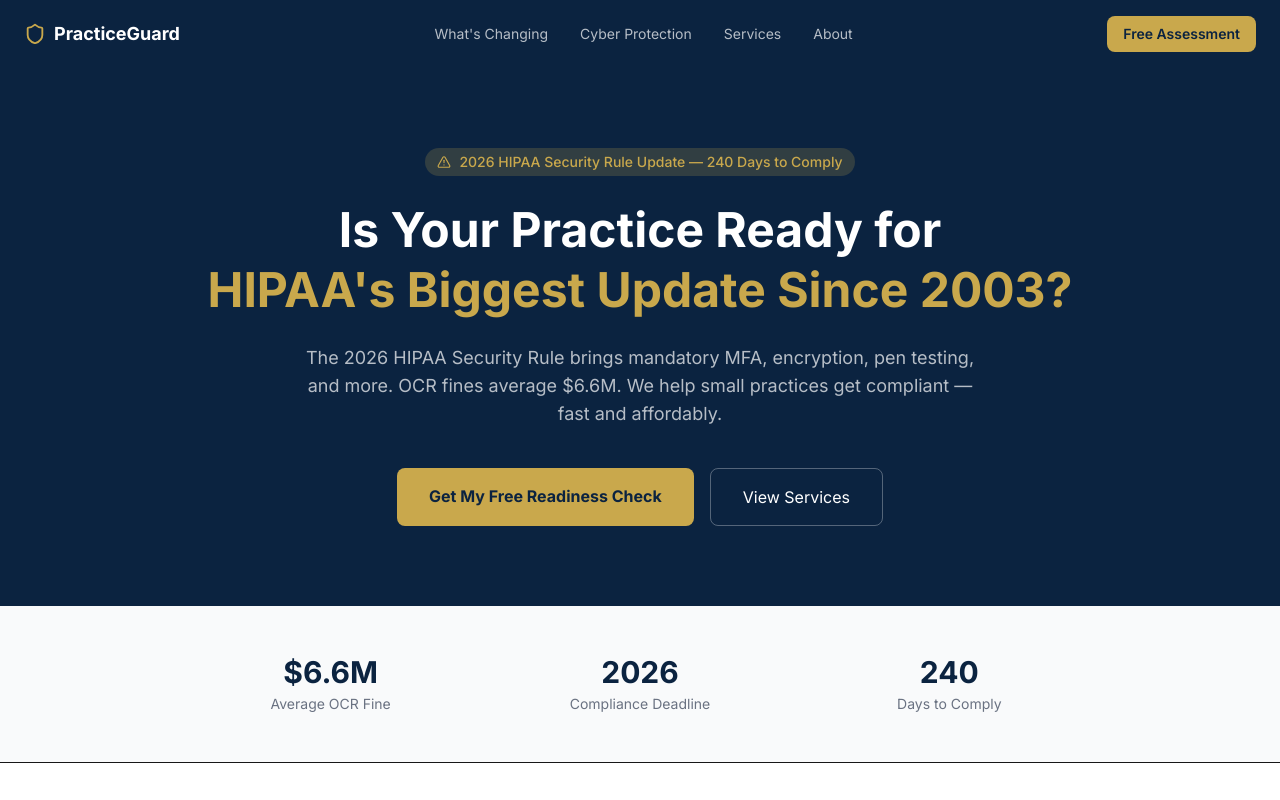
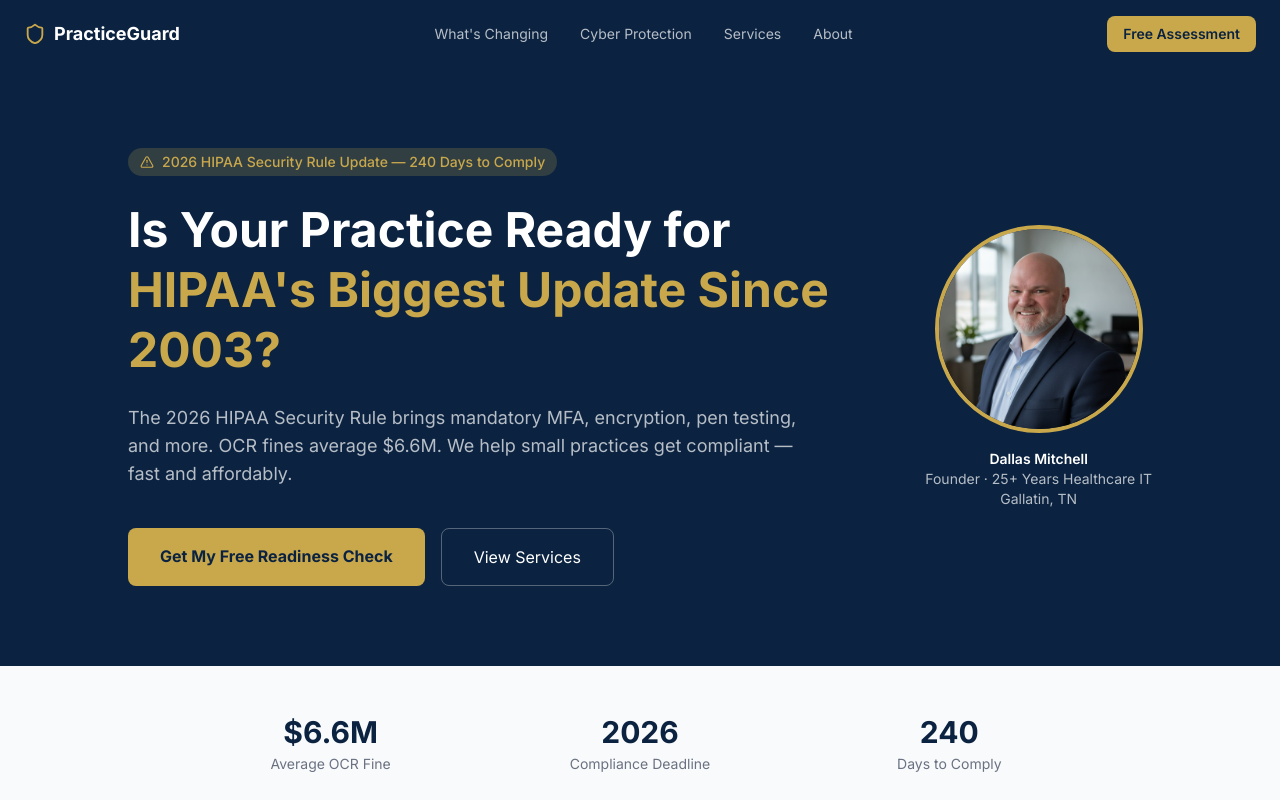
Before and after one commit to ApexDigital76/practiceguard-app, a Next.js app: page / in a window 1280 px wide. Shown: the top 800 px of the page. Built offline with nearby package versions, Linux system fonts and the light colour scheme.

Commit message:
Add Dallas photo to hero section

```diff
--- a/app/page.tsx
+++ b/app/page.tsx
@@ -89,7 +89,8 @@ export default function HomePage() {
 
       {/* Hero */}
       <section className="bg-[#0b2340] text-white py-20 px-6">
-        <div className="max-w-4xl mx-auto text-center">
+        <div className="max-w-5xl mx-auto flex flex-col md:flex-row items-center gap-12">
+          <div className="flex-1 text-center md:text-left">
             <div className="inline-flex items-center gap-2 bg-[#c9a84c]/20 text-[#c9a84c] px-3 py-1 rounded-full text-sm font-medium mb-6">
               <AlertTriangle size={14} />
               2026 HIPAA Security Rule Update — 240 Days to Comply
@@ -98,17 +99,28 @@ export default function HomePage() {
               Is Your Practice Ready for<br />
               <span className="text-[#c9a84c]">HIPAA&apos;s Biggest Update Since 2003?</span>
             </h1>
-          <p className="text-white/70 text-lg mb-10 max-w-2xl mx-auto">
+            <p className="text-white/70 text-lg mb-10 max-w-2xl">
               The 2026 HIPAA Security Rule brings mandatory MFA, encryption, pen testing, and more.
               OCR fines average $6.6M. We help small practices get compliant — fast and affordably.
             </p>
-          <div className="flex flex-col sm:flex-row gap-4 justify-center">
-            <a href="#contact" className="bg-[#c9a84c] text-[#0b2340] font-bold px-8 py-4 rounded-lg hover:bg-[#c9a84c]/90">
+            <div className="flex flex-col sm:flex-row gap-4">
+              <a href="#contact" className="bg-[#c9a84c] text-[#0b2340] font-bold px-8 py-4 rounded-lg hover:bg-[#c9a84c]/90 text-center">
                 Get My Free Readiness Check
               </a>
-            <a href="#services" className="border border-white/30 text-white px-8 py-4 rounded-lg hover:bg-white/5">
+              <a href="#services" className="border border-white/30 text-white px-8 py-4 rounded-lg hover:bg-white/5 text-center">
                 View Services
               </a>
+            </div>
+          </div>
+          <div className="flex-shrink-0 flex flex-col items-center gap-4">
+            <div className="w-52 h-52 rounded-full overflow-hidden border-4 border-[#c9a84c]">
+              <img src="/dallas.jpg" alt="Dallas Mitchell" className="w-full h-full object-cover" />
+            </div>
+            <div className="text-center text-sm text-white/70">
+              <div className="font-semibold text-white">Dallas Mitchell</div>
+              <div>Founder · 25+ Years Healthcare IT</div>
+              <div>Gallatin, TN</div>
+            </div>
           </div>
         </div>
       </section>
```
Lines whose indentation alone changed are shown as unchanged.
